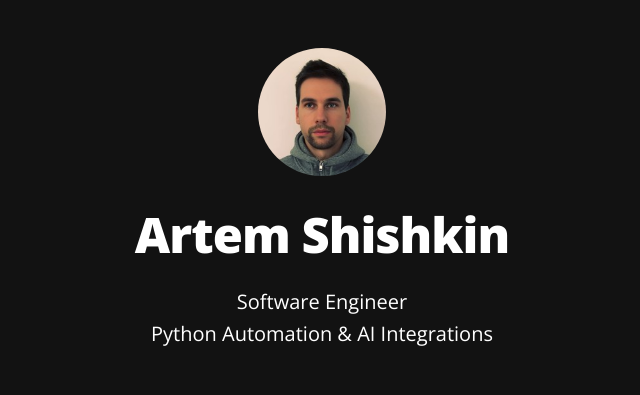
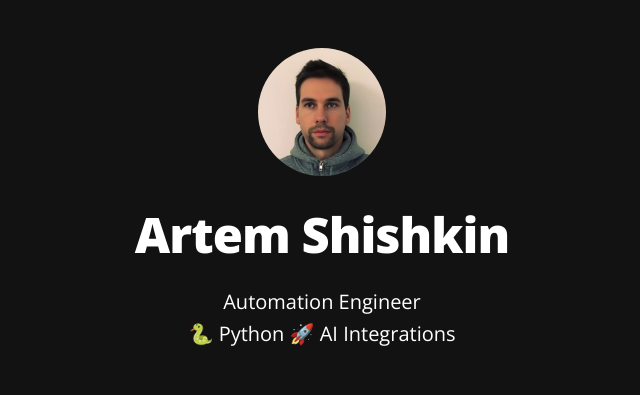
Before and after one commit to ashishkin21/ashishkin21.github.io, a plain HTML site: page index.html in a window 1280 px wide. Shown: the top 395 px of the page, without its empty margins (318-958 px from the left). Drawn offline with Linux system fonts and the light colour scheme.

Commit message:
Update main page

```diff
--- a/index.html
+++ b/index.html
@@ -21,7 +21,7 @@
     <meta name="description" content="Artem Shishkin's links, contacts, CV">
 
     <!-- Keywords -->
-    <meta name="keywords" content="Artem Shishkin, Software Engineer, Python, Automation, AI">
+    <meta name="keywords" content="Artem Shishkin, Automation Engineer, Python, AI">
 
     <!-- Canonical URL - Helps prevent duplicate content issues -->
     <meta rel="canonical" href="https://ashishkin21.github.io">
@@ -62,7 +62,7 @@
             </h1>
 
             <!-- Add a short description about yourself or your brand -->
-            <p>Software Engineer<br>Python Automation & AI Integrations</p>
+            <p>Automation Engineer<br>🐍 Python 🚀 AI Integrations</p>
 
             <!-- All your buttons go here -->
             <div class="button-stack" role="navigation">
```
